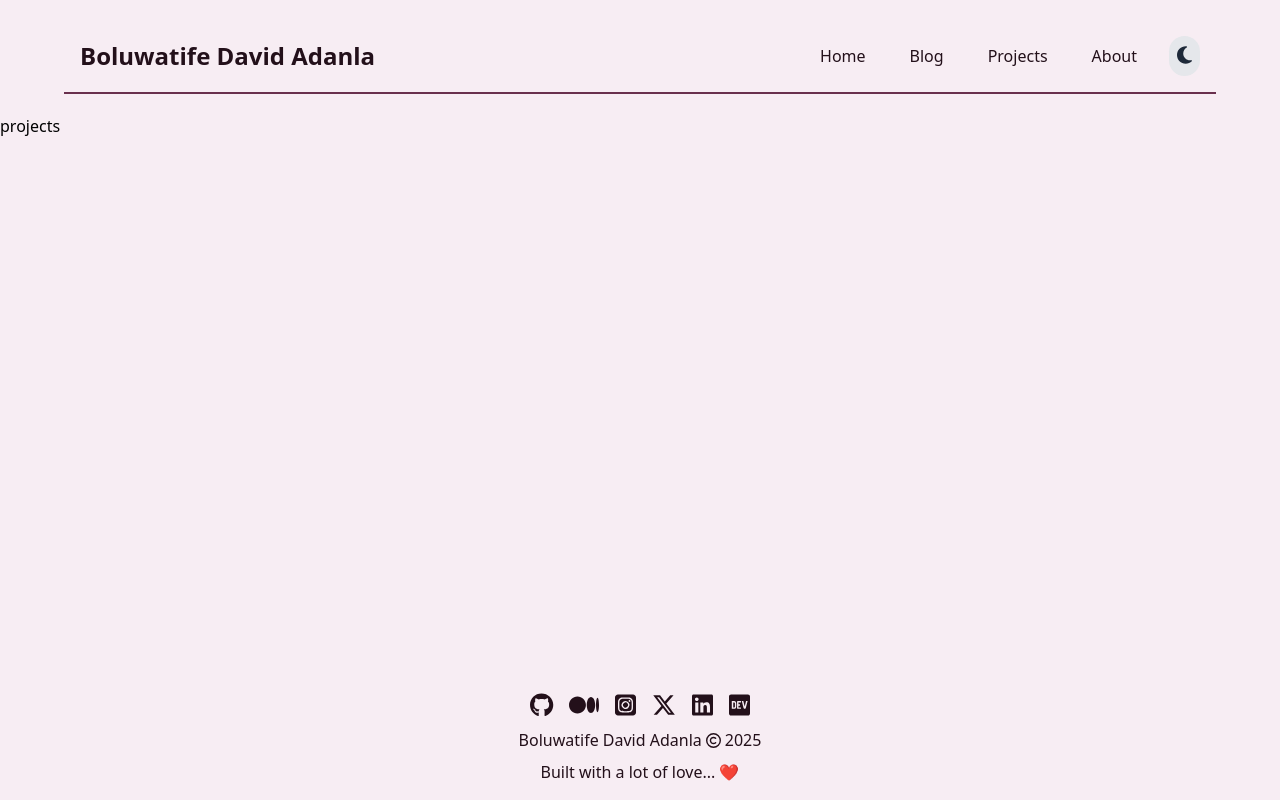
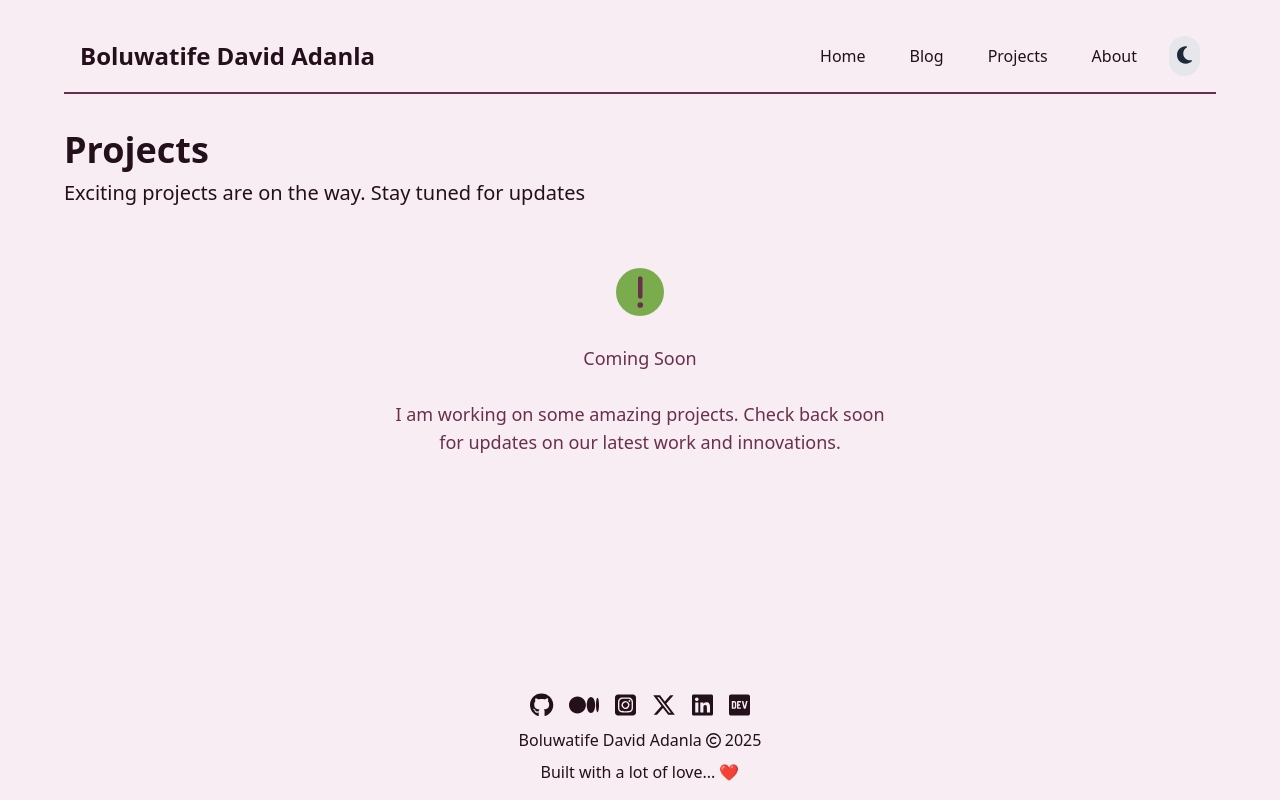
Before and after one commit to BOLUWATIFE-DAVID-ADANLA/boluwatifes-portfolio-app, a React (Vite) app: page /projects in a window 1280 px wide. Built offline with nearby package versions, Linux system fonts and the light colour scheme.

Commit message:
project page done temporarily

```diff
--- a/src/pages/projects.jsx
+++ b/src/pages/projects.jsx
@@ -1,9 +1,40 @@
-import React from 'react'
+import React from "react";
+import SectionContainer from "../components/sectionContainer";
+import { faExclamation } from "@fortawesome/free-solid-svg-icons";
+import { FontAwesomeIcon } from "@fortawesome/react-fontawesome";
 
 const Projects = () => {
   return (
-    <div>projects</div>
-  )
-}
+    <SectionContainer>
+      <div className="space-y-15 px-[20px] md:px-0">
+      <div className="space-y-2">
+        <h1 className="text-2xl md:text-3xl lg:text-4xl font-bold text-Text dark:text-DText">
+          Projects
+        </h1>
+        <h2 className=" text-Text dark:text-DText text-[20px]">
+          Exciting projects are on the way. Stay tuned for updates{" "}
+        </h2>
+      </div>
 
-export default Projects
+      <div className="flex flex-col items-center gap-7">
+        <div className="w-12 h-12 rounded-full bg-Accent dark:bg-DAccent flex items-center justify-center p-2">
+          <FontAwesomeIcon
+            icon={faExclamation}
+            className="text-4xl text-Primary dark:text-DText"
+          />
+        </div>
+        <h2 className="text-center text-lg font-medium max-w-lg dark:text-DPrimary text-Primary">
+        Coming Soon
+        </h2>
+        <h2 className="text-center text-lg font-medium max-w-lg dark:text-DPrimary text-Primary">
+          I am working on some amazing projects. Check back soon for updates on
+          our latest work and innovations.
+        </h2>
+      </div>
+      </div>
+
+    </SectionContainer>
+  );
+};
+
+export default Projects;
```
